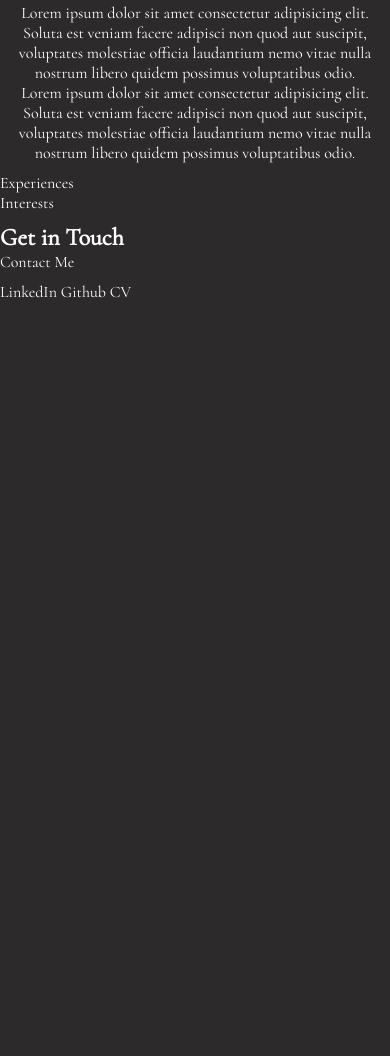
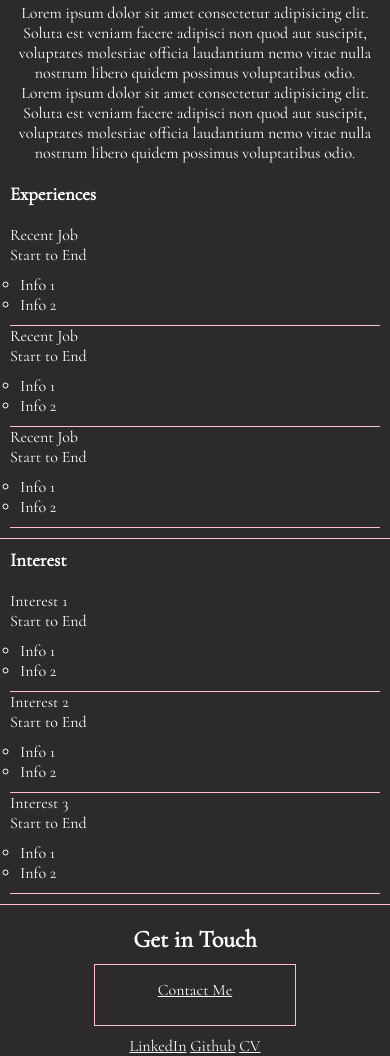
Before and after one commit to thelasttrinh/Portfolio, a plain HTML site: page index.html in a window 390 px wide. Shown: the part 2150-3206 px from the top of the page. Before the commit the page ends 2452 px from the top, so only its background shows below. Drawn offline with Linux system fonts and the light colour scheme.

Commit message:
Finished _section.scss & _footer.scss, Mobile page struct is good for now

```diff
--- /dev/null
+++ b/_footer.scss
@@ -0,0 +1,4 @@
+footer{
+    display: flex;
+    justify-content: center;
+}
--- a/_section.scss
+++ b/_section.scss
@@ -3,7 +3,7 @@
     h2{
         margin:10px
     }
-    //Flexbox for img?
+    //Flexbox for img..., Need to double check
     .section__profile{
         display: flex;
         flex-direction: column;
@@ -22,3 +22,54 @@
     }
 
 }
+
+//Flexbox for experience
+
+.section__experience{
+    display: flex;
+    flex-direction: column;
+    h3{
+        padding: 10px;
+    }
+
+    //TODO: Drop-down List!
+    ul{
+        padding: 10px;
+        border-bottom: 1px solid pink;
+    }
+}
+
+//Flexbox for interest
+
+.section__interest{
+    display: flex;
+    flex-direction: column;
+    h3{
+        padding: 10px;
+    }
+
+    //TODO: Drop-down List!
+    ul{
+        padding: 10px;
+        border-bottom: 1px solid pink;
+    }
+}
+
+//Flexbox for contacts
+
+.section__contact{
+    display: flex;
+    flex-direction: column;
+    justify-content: center;
+    align-items: center;
+    a{
+        border: 1px solid pink;
+        text-align: center;
+        line-height: 6.1vh;
+        width: 200px;
+        height: 60px;
+    }
+    h1{
+        padding: 10px;
+    }
+}
--- a/index.html
+++ b/index.html
@@ -167,19 +167,99 @@
     </section>
 
     <section>
-      <div>Experiences</div>
-      <div>Interests</div>
+      <div class="section__experience">
+        <h3>Experiences</h3>
+        <ul class="section__experience_outer_list">
+
+          <li>
+            <a>Recent Job</a>
+            <li>
+              Start to End
+            </li>
+            <ul>
+              <li>Info 1</li>
+              <li>Info 2</li>
+            </ul>
+          </li>
+
+          <li>
+            <a>Recent Job</a>
+            <li>
+              Start to End
+            </li>
+            <ul>
+              <li>Info 1</li>
+              <li>Info 2</li>
+            </ul>
+          </li>
+
+          <li>
+            <a>Recent Job</a>
+            <li>
+              Start to End
+            </li>
+            <ul>
+              <li>Info 1</li>
+              <li>Info 2</li>
+            </ul>
+          </li>
+
+        </ul>
+      </div>
+
+      <div class="section__interest">
+        <h3>Interest</h3>
+        <ul class="section__interest_outer_list">
+
+          <li>
+            <a>Interest 1</a>
+            <li>
+              Start to End
+            </li>
+            <ul>
+              <li>Info 1</li>
+              <li>Info 2</li>
+            </ul>
+          </li>
+
+          <li>
+            <a>Interest 2</a>
+            <li>
+              Start to End
+            </li>
+            <ul>
+              <li>Info 1</li>
+              <li>Info 2</li>
+            </ul>
+          </li>
+
+          <li>
+            <a>Interest 3</a>
+            <li>
+              Start to End
+            </li>
+            <ul>
+              <li>Info 1</li>
+              <li>Info 2</li>
+            </ul>
+          </li>
+
+        </ul>
+      </div>
+
     </section>
 
-    <section>
+    <section class="section__contact">
       <h1>Get in Touch</h1>
-      <a>Contact Me</a>
+      <a href="#">Contact Me</a>
     </section>
 
     <footer>
-      <a>LinkedIn</a>
-      <a>Github</a>
-      <a>CV</a>
+      <div class="footer_a">
+        <a href="#">LinkedIn</a>
+        <a href="#">Github</a>
+        <a href="#">CV</a>
+      </div>
     </footer>
   </div>
 </html>
--- a/styles.scss
+++ b/styles.scss
@@ -3,6 +3,7 @@
 @use 'header';
 @use 'body';
 @use 'section';
+@use 'footer';
 
 //Imports
 @import url('https://fonts.googleapis.com/css2?family=Cormorant&family=Inter&display=swap');
```
Also changed, not shown: styles.css, 1 other file.
